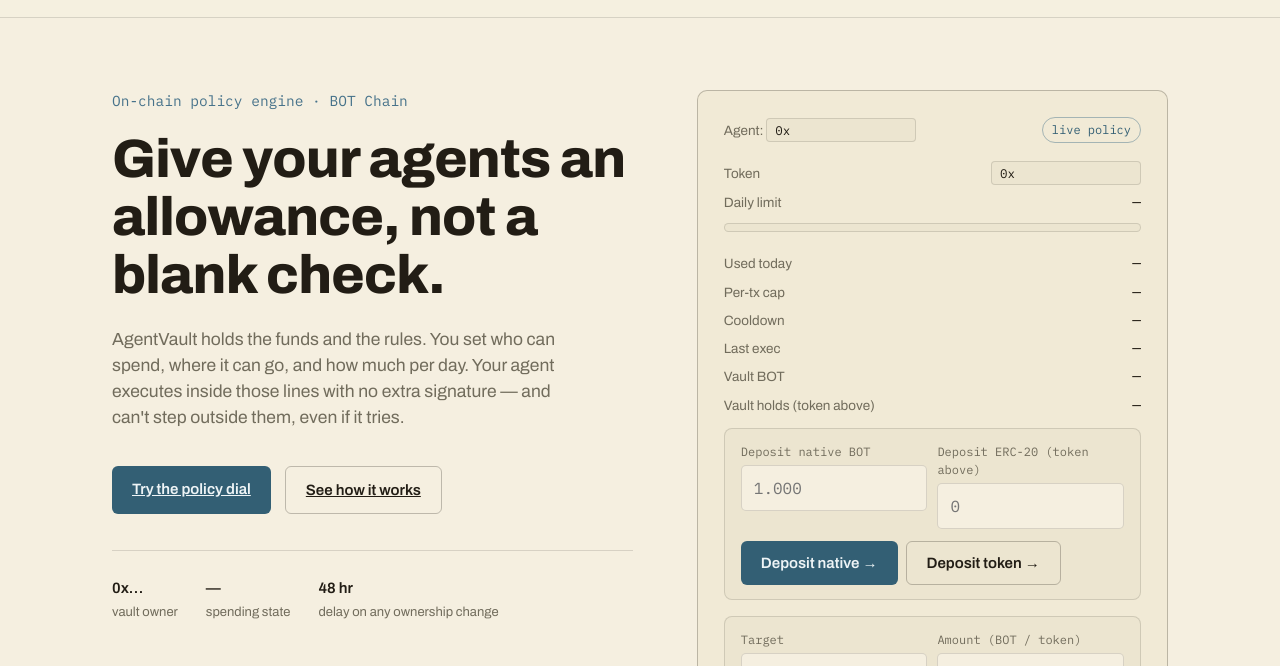
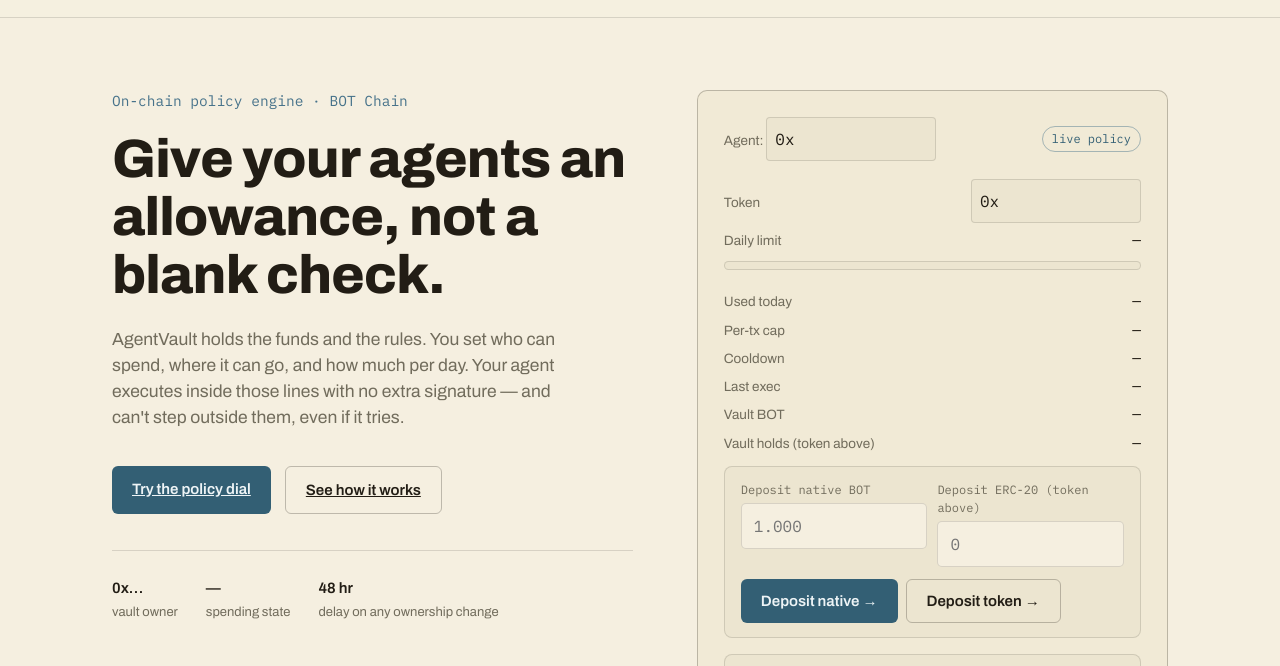
Before and after one commit to Henoch4/agent-vault, a website: page frontend/index.html in a window 1280 px wide. Shown: the part 67-733 px from the top of the page. Drawn offline with nearby package versions, Linux system fonts and the light colour scheme.

Commit message:
ui: kill inline 12.5px zoom trap on dial fields; wider address inputs with 44px targets

```diff
--- a/frontend/index.html
+++ b/frontend/index.html
@@ -149,10 +149,10 @@
   .dial-panel-head .title{font-size:13.5px;color:var(--muted);}
   .dial-panel-head .title input{
     background:var(--panel-2);border:1px solid var(--hairline);border-radius:4px;
-    color:var(--text);font-family:'IBM Plex Mono',monospace;font-size:12.5px;
-    padding:3px 8px;width:150px;
+    color:var(--text);font-family:'IBM Plex Mono',monospace;font-size:16px;
+    padding:8px;width:170px;min-height:44px;
   }
-  @media(max-width:400px){.dial-panel-head .title input{width:120px;}}
+  @media(max-width:400px){.dial-panel-head .title input{width:140px;}}
   @media(max-width:640px){
     header.hero{padding:52px 0 44px;}
     .dial-panel{padding:20px 18px 18px;}
@@ -419,7 +419,7 @@
         <span class="title">Agent: <input id="dialAgent" value="0x" placeholder="agent address"></span>
         <span class="pill mono live">live policy</span>
       </div>
-      <div class="dial-row"><span class="label">Token</span><span class="value mono"><input id="dialToken" style="background:var(--panel-2);border:1px solid var(--hairline);border-radius:4px;color:var(--text);font-family:'IBM Plex Mono',monospace;font-size:12.5px;padding:3px 8px;width:150px;" value="0x" placeholder="token or 0x0 native"></span></div>
+      <div class="dial-row"><span class="label">Token</span><span class="value mono"><input id="dialToken" style="background:var(--panel-2);border:1px solid var(--hairline);border-radius:4px;color:var(--text);font-family:'IBM Plex Mono',monospace;font-size:16px;padding:8px;width:170px;min-height:44px;" value="0x" placeholder="token or 0x0 native"></span></div>
       <div class="dial-row"><span class="label">Daily limit</span><span class="value mono" id="limitVal">—</span></div>
       <div class="meter"><div class="meter-fill" id="meterFill"></div></div>
       <div class="dial-row"><span class="label">Used today</span><span class="value mono" id="usedVal">—</span></div>
```
